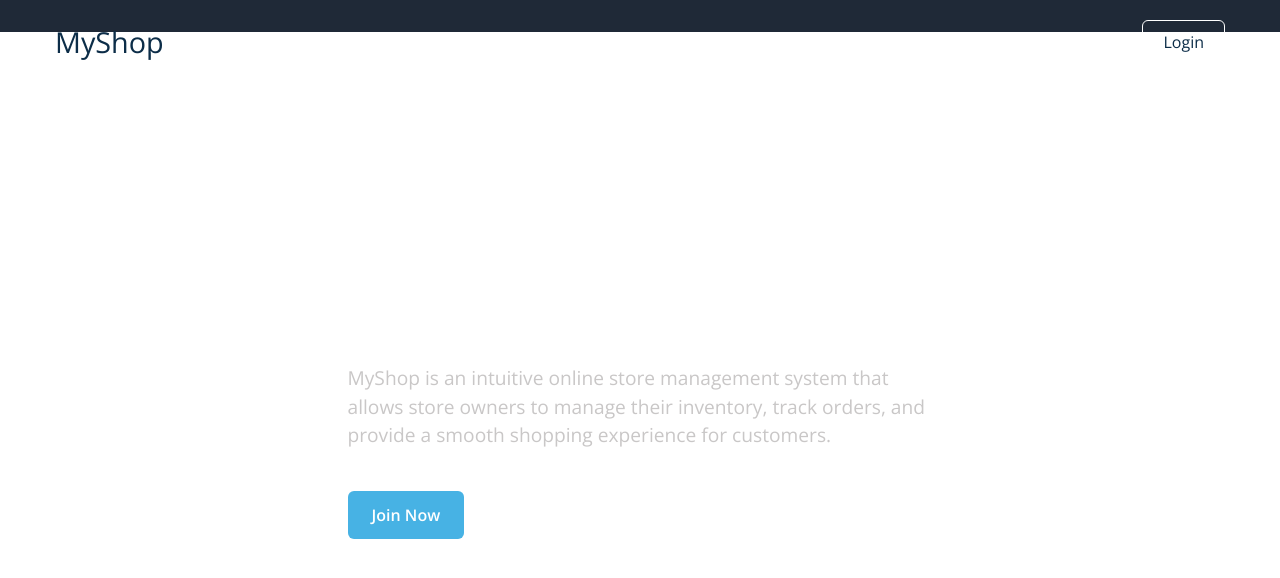
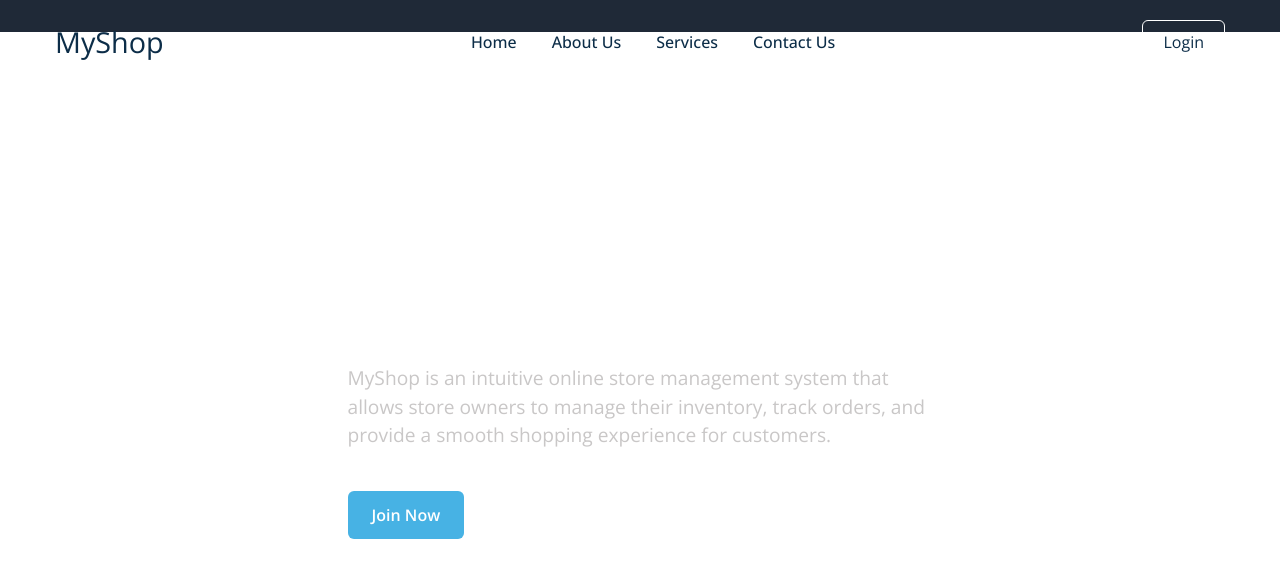
Before and after one commit to ruchspatil/VueCart, a Nuxt app: page / in a window 1280 px wide. Shown: the top 578 px of the page. Built offline with nearby package versions, Linux system fonts and the light colour scheme.

Commit message:
Update index.vue

```diff
--- a/pages/index.vue
+++ b/pages/index.vue
@@ -97,7 +97,7 @@ body {
 .navbar .links a {
   font-weight: 500;
   text-decoration: none;
-  color: #fff;
+  color: #0C2D48;
   padding: 10px 0;
   transition: 0.2s ease;
 }
@@ -125,7 +125,6 @@ body {
   transition: 0.2s ease;
 }
 .navbar .buttons .signup:hover {
-  background-color: #47b2e4;
   color: #0C2D48;
 }
 .hero-section {
```
